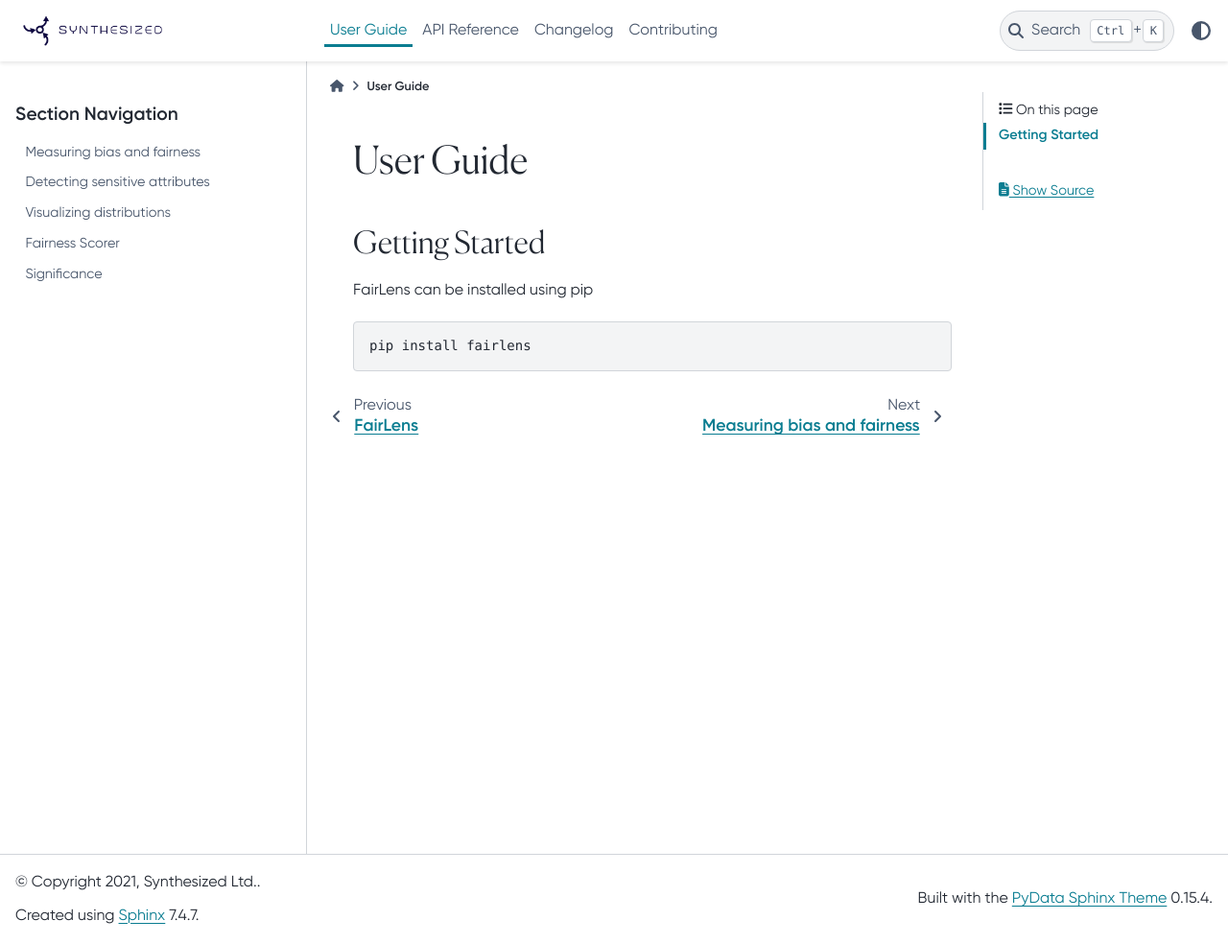
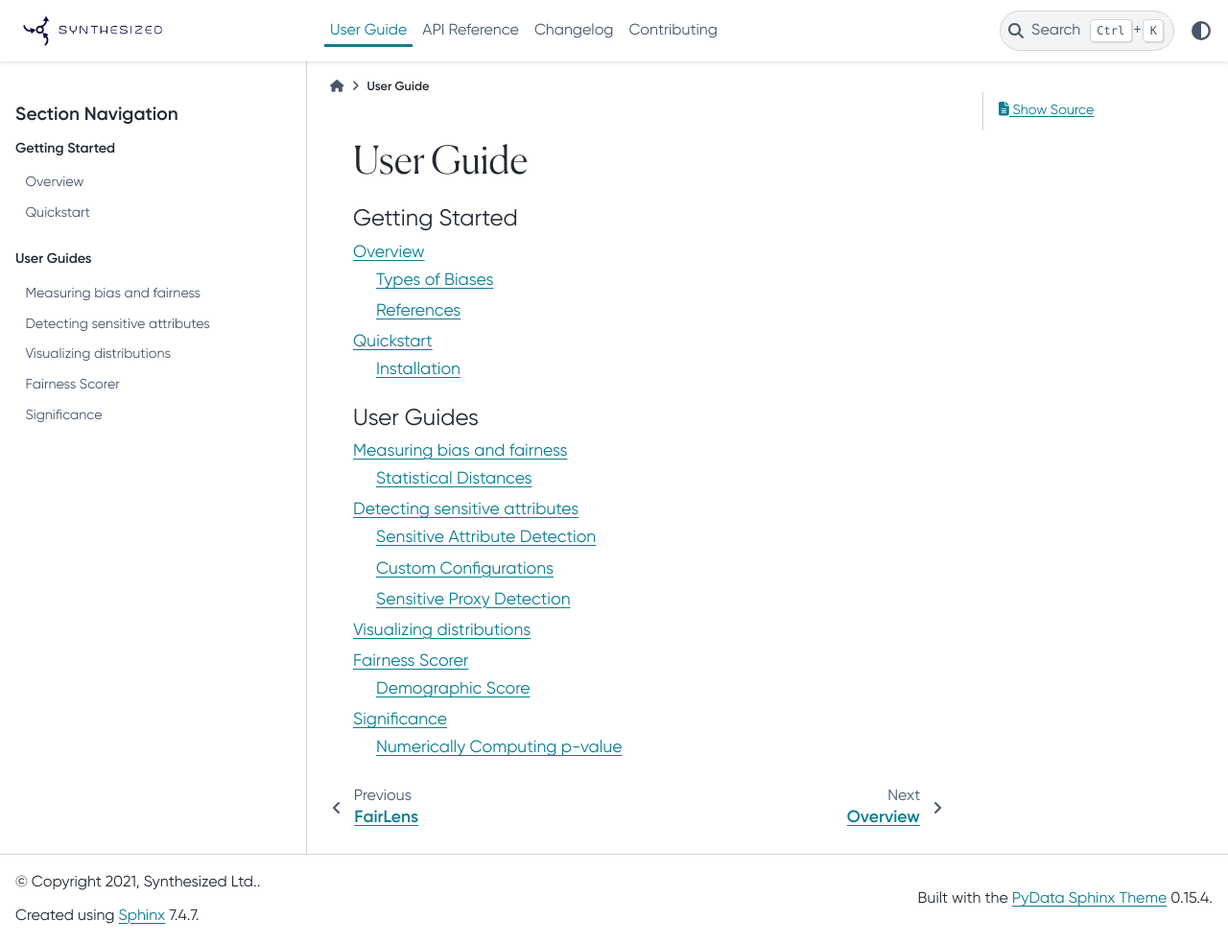
Before and after one commit to synthesized-io/fairlens, a Sphinx documentation site: the page built from docs/user_guide/index.rst, in a window 1280 px wide and 984 px high. Shown: the whole window at 96% size. Built offline with Sphinx 7.4.7 and the PyData theme 0.15.4, drawn with Linux system fonts in a browser that asks for light colours.

Commit message:
update docs

```diff
--- a/docs/_templates/base.rst
+++ b/docs/_templates/base.rst
@@ -1,6 +1,6 @@
-{{ objname | escape | underline}}
+{{ fullname | replace(module.split(".")[-1] + ".", "") }}
+{{ underline }}
 
 .. currentmodule:: {{ module }}
 
-.. The line below is not a comment
 .. auto{{ objtype }}:: {{ objname }}
--- a/docs/_templates/class.rst
+++ b/docs/_templates/class.rst
@@ -1,4 +1,5 @@
-{{ objname | escape | underline}}
+{{ fullname | replace(module.split(".")[-1] + ".", "") }}
+{{ underline }}
 
 .. currentmodule:: {{ module }}
 
--- a/docs/user_guide/index.rst
+++ b/docs/user_guide/index.rst
@@ -3,19 +3,21 @@ User Guide
 ==========
 
 .. toctree::
-  :hidden:
   :glob:
+  :caption: Getting Started
+
+  fairness
+  quickstart
+
+.. toctree::
+
+
+.. toctree::
+  :glob:
+  :caption: User Guides
 
   metrics
   sensitive
   viz
   scorer
   significance
-
-Getting Started
-^^^^^^^^^^^^^^^
-FairLens can be installed using pip
-
-.. code-block:: bash
-
-  pip install fairlens
--- a/docs/user_guide/metrics.rst
+++ b/docs/user_guide/metrics.rst
@@ -15,7 +15,7 @@ Let's import this method and load in the compas dataset.
 .. ipython:: python
 
   import pandas as pd
-  from fairlens.bias.metrics import stat_distance
+  from fairlens.bias.distance import stat_distance
 
   df = pd.read_csv("../datasets/compas.csv")
   df
```
Also changed, not shown: docs/_templates/module.rst (+48 -48 lines), docs/user_guide/fairness.rst (added, +18 -0 lines), docs/user_guide/quickstart.rst (added, +10 -0 lines), 1 other file.
